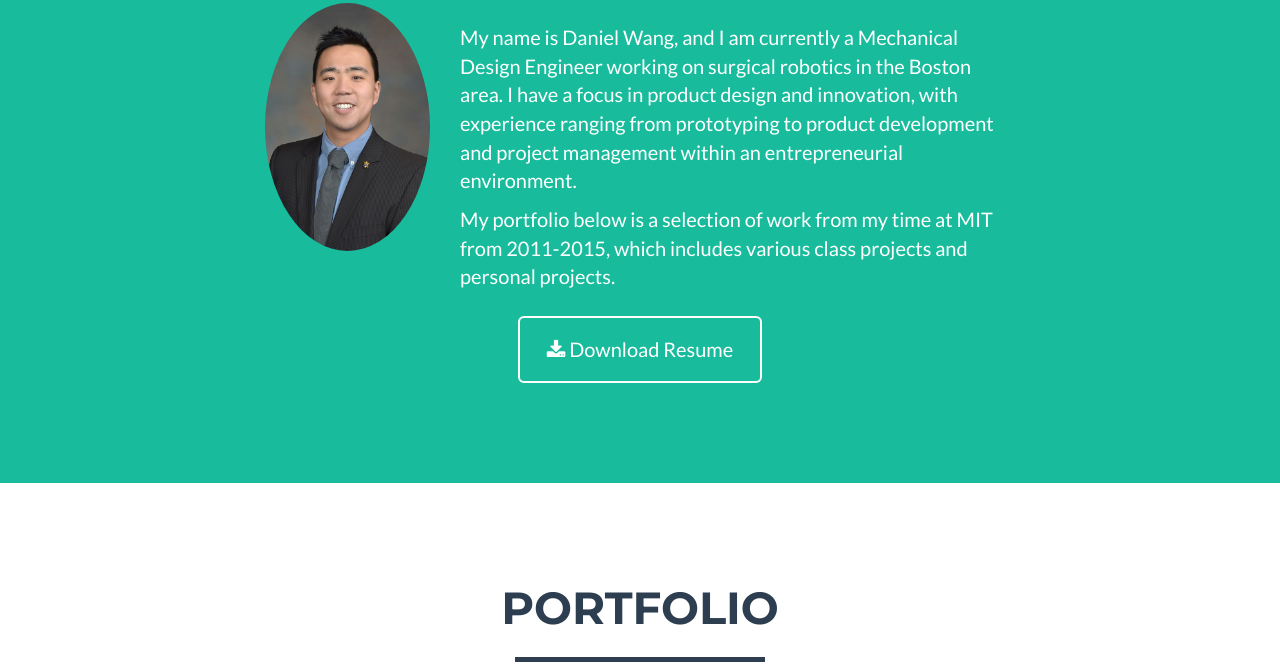
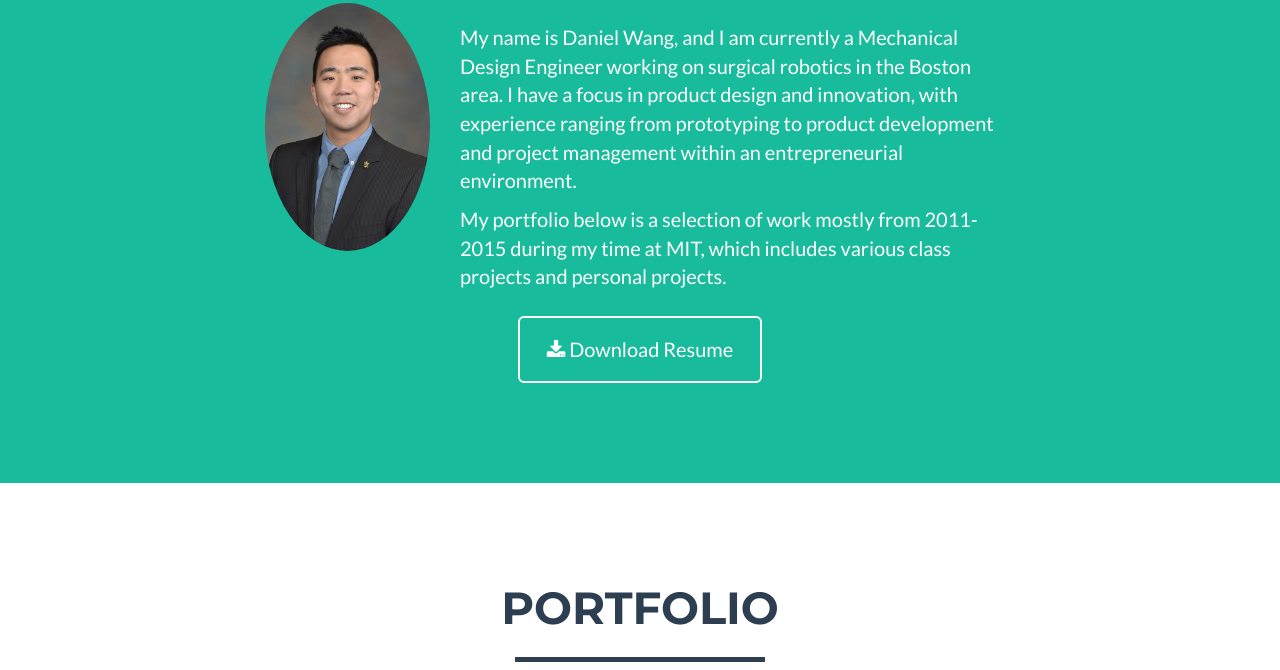
Before and after one commit to daniel-s-wang/daniel-s-wang.github.io, a plain HTML site: page index.html in a window 1280 px wide. Shown: the part 968-1638 px from the top of the page. Drawn offline with nearby package versions, Linux system fonts and the light colour scheme.

Commit message:
Update index.html

```diff
--- a/index.html
+++ b/index.html
@@ -98,7 +98,7 @@
                     </div>
                     <div class="col-lg-6" style="padding-top:20px;">
                         <p>My name is Daniel Wang, and I am currently a Mechanical Design Engineer working on surgical robotics in the Boston area. I have a focus in product design and innovation, with experience ranging from prototyping to product development and project management within an entrepreneurial environment.</p>
-                        <p>My portfolio below is a selection of work from my time at MIT from 2011-2015, which includes various class projects and personal projects.</p>
+                        <p>My portfolio below is a selection of work mostly from 2011-2015 during my time at MIT, which includes various class projects and personal projects.</p>
                     </div>
                     <div class="col-lg-8 col-lg-offset-2 text-center">
                         <a href="https://www.dropbox.com/s/ld326yjaqs4d16o/Daniel%20Wang%20Resume.pdf?dl=0" class="btn btn-lg btn-outline">
```
